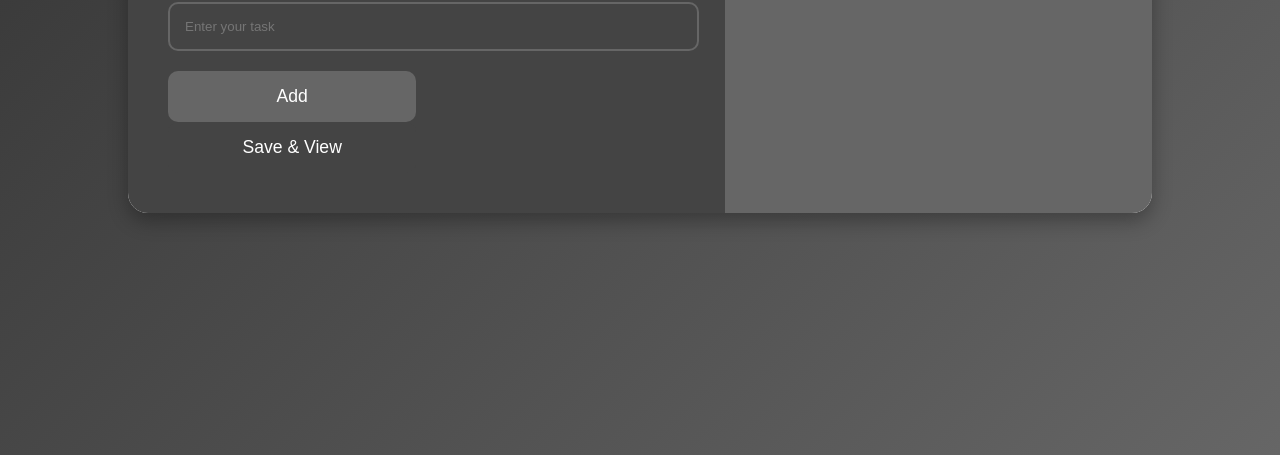
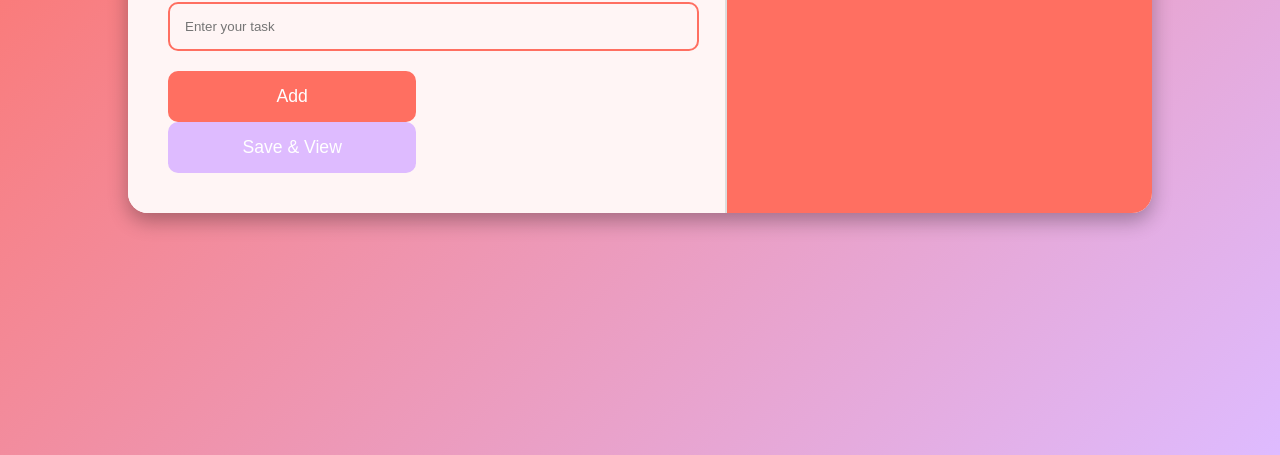
Before and after one commit to kavya383/todo-app, a plain HTML site: page index.html in a window 1280 px wide. Shown: the part 345-800 px from the top of the page. Drawn offline with Linux system fonts and the light colour scheme.

Commit message:
Update index.html

```diff
--- a/index.html
+++ b/index.html
@@ -7,7 +7,7 @@
     <style>
         body {
             font-family: 'Poppins', sans-serif;
-            background: linear-gradient(135deg, #333, #666);
+            background: linear-gradient(135deg, #ff6f61, #debbff);
             margin: 0;
             padding: 0;
             display: flex;
@@ -26,30 +26,28 @@
         .input-container {
             padding: 40px;
             width: 60%;
-            background-color: #444;
-            color: white;
-            border-right: 2px solid #666;
+            background-color: #fff5f5;
+            border-right: 2px solid #ddd;
         }
         .sidebar {
             width: 40%;
-            background-color: #666;
+            background-color: #ff6f61;
             color: white;
             padding: 40px;
             overflow-y: auto;
         }
         .input-container h1 {
             margin: 0 0 20px;
-            color: #ccc;
+            color: #ff6f61;
             font-size: 2.5em;
         }
         #todo-input {
             width: calc(100% - 20px);
             padding: 15px;
             margin-bottom: 20px;
-            border: 2px solid #666;
+            border: 2px solid #ff6f61;
             border-radius: 10px;
-            background-color: #444;
-            color: white;
+            background-color: #fff5f5;
         }
         #add-btn, #save-btn {
             width: 48%;
@@ -62,17 +60,17 @@
             margin-right: 4%;
         }
         #add-btn {
-            background-color: #666;
+            background-color: #ff6f61;
         }
         #add-btn:hover {
-            background-color: #444;
+            background-color: #c62828;
         }
         #save-btn {
-            background-color: #444;
+            background-color: #debbff;
             margin-right: 0;
         }
         #save-btn:hover {
-            background-color: #666;
+            background-color: #c62828;
         }
         ul {
             list-style-type: none;
@@ -81,7 +79,7 @@
         li {
             padding: 15px;
             margin-bottom: 10px;
-            background-color: #666;
+            background-color: #ff6f61;
             border-radius: 10px;
             color: white;
             font-size: 1.1em;
@@ -90,7 +88,7 @@
             align-items: center;
         }
         .delete-btn {
-            background-color: #ff4d4d;
+            background-color: #ff5252;
             border: none;
             color: white;
             padding: 5px 10px;
@@ -98,7 +96,7 @@
             cursor: pointer;
         }
         .delete-btn:hover {
-            background-color: #cc0000;
+            background-color: #c62828;
         }
     </style>
 </head>
```
